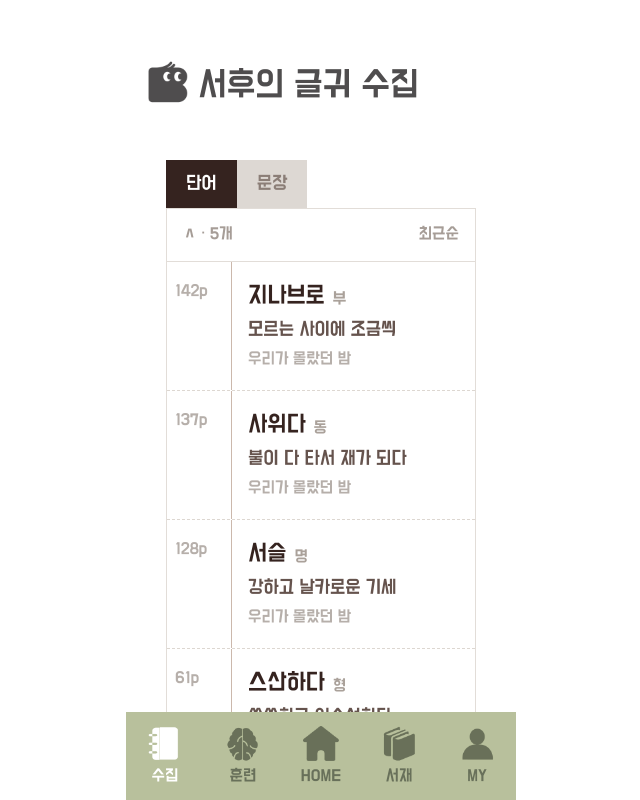
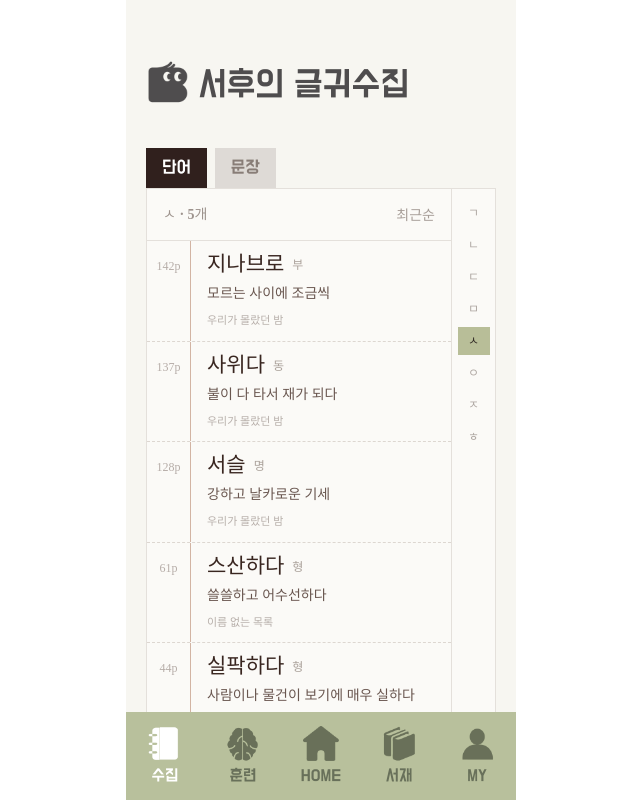
Before and after one commit to YEOBAEK-TEAM/yeobaek-frontend, a React (Vite) app: page /vocabulary in a window 1280 px wide. Shown: the top 800 px of the page, without its empty margins (319-959 px from the left). Built offline with nearby package versions, Linux system fonts and the light colour scheme.

Commit message:
🎨 style: 단어장 페이지 UI 디자인 수정

```diff
--- a/src/components/vocabulary/VocabularyItem.tsx
+++ b/src/components/vocabulary/VocabularyItem.tsx
@@ -6,21 +6,25 @@ type VocabularyItemProps = {
 
 export default function VocabularyItem({ vocabulary }: VocabularyItemProps) {
   return (
-    <div className="flex border-b border-dashed border-[#DDD7D1]">
-      {/* 페이지 */}
-      <div className="w-16 shrink-0 px-2 py-5 text-sm text-[#B6AFAA]">{vocabulary.page}p</div>
+    <div className="grid min-h-21 grid-cols-[44px_1fr] font-['Pretendard'] border-b border-dashed border-[#DDD7D1]">
+      {/* 페이지 번호 */}
+      <div className="border-r border-[#D2B4A3] px-1 pt-4 text-center text-[12px] text-[#B6ADA8]">
+        {vocabulary.page}p
+      </div>
 
       {/* 단어 정보 */}
-      <div className="flex-1 border-l border-[#CBB8AC] px-4 py-5">
+      <div className="px-4 py-3">
         <div className="flex items-end gap-2">
-          <h2 className="text-xl font-semibold text-[#35231F]">{vocabulary.word}</h2>
+          <h2 className="font-serif text-[21px] leading-none text-[#392620]">{vocabulary.word}</h2>
 
-          <span className="text-sm text-[#AAA19A]">{vocabulary.partOfSpeech}</span>
+          <span className="text-[12px] text-[#AAA19A]">{vocabulary.partOfSpeech}</span>
         </div>
 
-        <p className="mt-2 text-base text-[#65534D]">{vocabulary.meaning}</p>
+        <p className="mt-3 font-serif text-[14px] leading-none text-[#6A5750]">
+          {vocabulary.meaning}
+        </p>
 
-        <p className="mt-2 text-sm text-[#B6AFAA]">{vocabulary.bookTitle}</p>
+        <p className="mt-3 text-[11px] text-[#B7AFAA]">{vocabulary.bookTitle}</p>
       </div>
     </div>
   );
--- a/src/layouts/AppLayout.tsx
+++ b/src/layouts/AppLayout.tsx
@@ -2,7 +2,7 @@ import { Outlet } from "react-router-dom";
 
 export default function AppLayout() {
   return (
-    <div className="mx-auto min-h-screen w-full max-w-97.5 px-5 py-5 bg-white">
+    <div className="mx-auto min-h-screen w-full max-w-97.5 px-5 py-5 bg-[#F7F6F1]">
       <Outlet />
     </div>
   );
--- a/src/pages/vocabulary/VocabularyPage.tsx
+++ b/src/pages/vocabulary/VocabularyPage.tsx
@@ -7,27 +7,29 @@ import { mockVocabulary } from "@/mocks/vocabulary";
 
 type Tab = "word" | "sentence";
 
+const initialList = ["ㄱ", "ㄴ", "ㄷ", "ㅁ", "ㅅ", "ㅇ", "ㅈ", "ㅎ"];
+
 export default function VocabularyPage() {
   const [activeTab, setActiveTab] = useState<Tab>("word");
+  const [activeInitial, setActiveInitial] = useState("ㅅ");
 
-  // 최근 수집한 단어가 위로 오도록 정렬
   const sortedVocabulary = [...mockVocabulary].sort(
     (a, b) => new Date(b.collectedAt).getTime() - new Date(a.collectedAt).getTime(),
   );
 
   return (
-    <main className="min-h-screen">
-      {/*API 연동 시 사용자 이름으로 변경 */}
-      <Header title="서후의 글귀 수집" />
+    <main className="min-h-screen pb-22">
+      {/* API 연동 시 사용자 이름으로 변경 */}
+      <Header title="서후의 글귀수집" />
 
-      <div className="px-5 pt-8">
+      <div className="mt-5">
         {/* 단어 / 문장 탭 */}
-        <div className="flex">
+        <div className="flex items-end">
           <button
             type="button"
             onClick={() => setActiveTab("word")}
-            className={`px-5 py-3 text-base font-bold ${
-              activeTab === "word" ? "bg-[#35231F] text-white" : "bg-[#DDD8D3] text-[#8B7E77]"
+            className={`h-10 px-4 text-[15px] font-bold ${
+              activeTab === "word" ? "bg-[#30201D] text-white" : "bg-[#DEDAD6] text-[#887D77]"
             }`}
           >
             단어
@@ -36,41 +38,68 @@ export default function VocabularyPage() {
           <button
             type="button"
             onClick={() => setActiveTab("sentence")}
-            className={`px-5 py-3 text-base font-bold ${
-              activeTab === "sentence" ? "bg-[#35231F] text-white" : "bg-[#DDD8D3] text-[#8B7E77]"
+            className={`ml-2 h-10 px-4 text-[15px] font-bold ${
+              activeTab === "sentence" ? "bg-[#30201D] text-white" : "bg-[#DEDAD6] text-[#887D77]"
             }`}
           >
             문장
           </button>
         </div>
 
-        {/* 단어 탭 */}
+        {/* 단어 */}
         {activeTab === "word" && (
-          <section className="border border-[#E2DDD8]">
-            {/* 목록 상단 */}
-            <div className="flex items-center justify-between border-b border-[#E2DDD8] px-4 py-4">
-              <span className="text-sm font-semibold text-[#A69D97]">
-                ㅅ · {sortedVocabulary.length}개
+          <section className="grid min-h-167 grid-cols-[minmax(0,1fr)_44px] border border-[#E4E0DB] bg-[#FBFAF7]">
+            {/* 왼쪽 영역 */}
+            <div className="min-w-0">
+              {/* 개수 / 정렬 */}
+              <div className="flex h-13 items-center justify-between border-b border-[#E4E0DB] px-4">
+                <span className="text-[14px] font-['Pretendard'] font-semibold text-[#9D938D]">
+                  {activeInitial} · {sortedVocabulary.length}개
                 </span>
 
-              <button type="button" className="text-sm text-[#A69D97]">
+                <button type="button" className="font-sans text-[14px] text-[#A69D97]">
                   최근순
                 </button>
               </div>
 
-            {/* 수집한 단어 목록 */}
+              {/* 단어 목록 */}
               <div>
                 {sortedVocabulary.map((vocabulary) => (
                   <VocabularyItem key={vocabulary.id} vocabulary={vocabulary} />
                 ))}
               </div>
+            </div>
+
+            {/* 가나다 인덱스 */}
+            <aside className="border-l border-[#E4E0DB]">
+              <div className="flex flex-col items-center pt-2">
+                {initialList.map((initial) => (
+                  <button
+                    key={initial}
+                    type="button"
+                    onClick={() => setActiveInitial(initial)}
+                    className="flex h-8 w-full items-center justify-center"
+                  >
+                    <span
+                      className={`flex h-7 w-8 items-center justify-center text-[12px] font-['Pretendard'] font-semibold ${
+                        activeInitial === initial ? "bg-[#B8BE98] text-[#302A24]" : "text-[#AFA8A3]"
+                      }`}
+                    >
+                      {initial}
+                    </span>
+                  </button>
+                ))}
+              </div>
+            </aside>
           </section>
         )}
 
-        {/* 문장 탭 */}
+        {/* 문장 */}
         {activeTab === "sentence" && (
-          <section className="border border-[#E2DDD8] py-20 text-center text-sm text-[#A69D97]">
+          <section className="min-h-167 border border-[#E4E0DB] bg-[#FBFAF7]">
+            <div className="flex min-h-167 items-center justify-center text-[14px] text-[#AAA19A]">
               수집한 문장이 없습니다.
+            </div>
           </section>
         )}
       </div>
```
Lines whose indentation alone changed are shown as unchanged.
